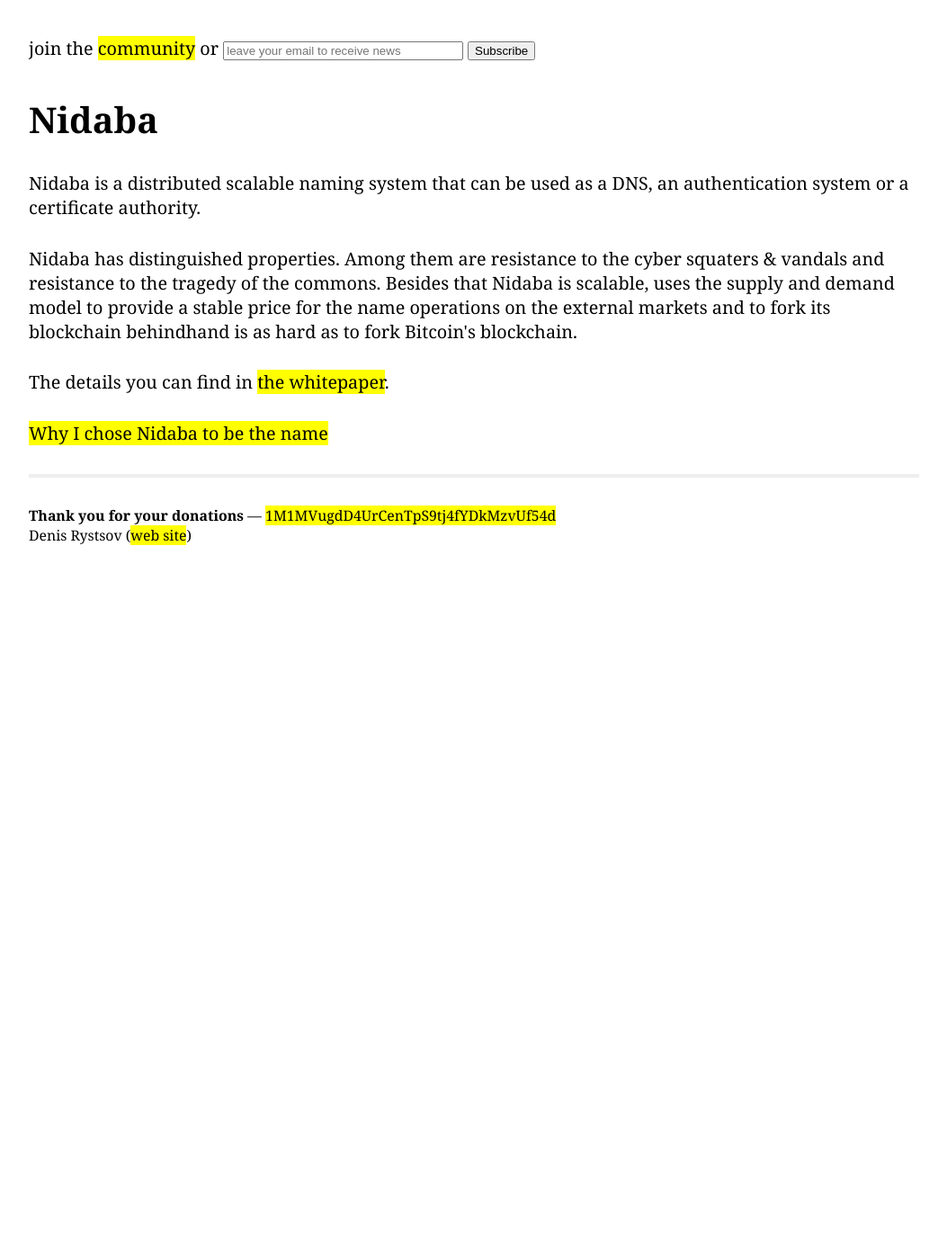
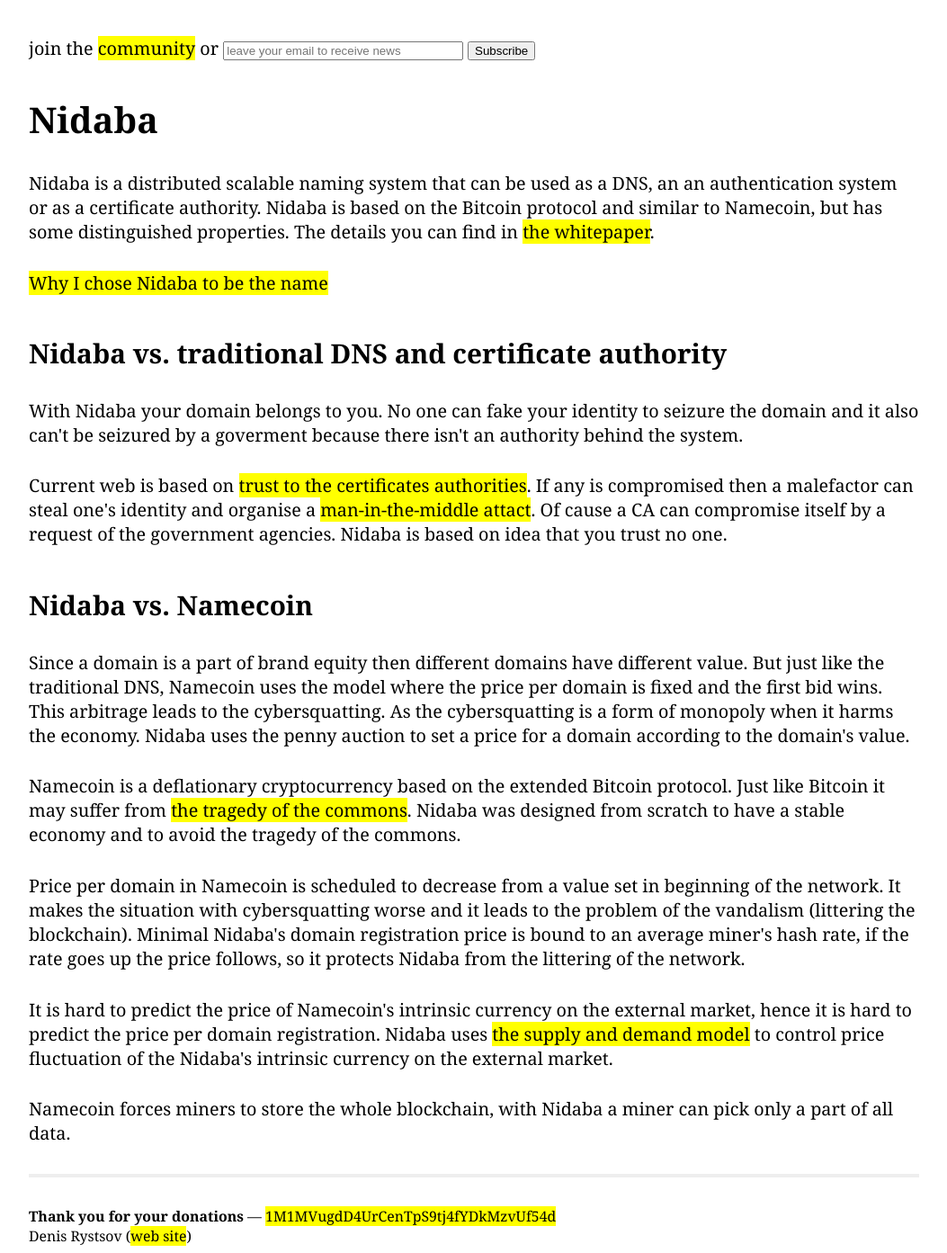
Before and after one commit to nidabapki/nidabapki.github.io, a Jekyll site: the page built from index.html, in a window 1280 px wide. Shown: the whole page at 90% size, without its empty margins (113-1166 px from the left). Built offline with Jekyll 4.4.1, drawn with Linux system fonts in a browser that asks for light colours; before the commit the page ends 900 px from its top, so only the background shows below that.

Commit message:
adds comparison with namecoin & dns

```diff
--- a/css/common.css
+++ b/css/common.css
@@ -24,7 +24,7 @@
     margin-top: 1.5em;
 }
 
-h3 {
+h2 {
     margin-top: 1.5em;
 }
 
--- a/index.html
+++ b/index.html
@@ -16,10 +16,24 @@
 
 <h1>Nidaba</h1>
 
-<p>Nidaba is a distributed scalable naming system that can be used as a DNS, an authentication system or a certificate authority.</p>
-
-<p>Nidaba has distinguished properties. Among them are resistance to the cyber squaters &amp; vandals and resistance to the tragedy of the commons. Besides that Nidaba is scalable, uses the supply and demand model to provide a stable price for the name operations on the external markets and to fork its blockchain behindhand is as hard as to fork Bitcoin's blockchain.</p>
-
-<p>The details you can find in <a href="{{ site.url }}/files/nidaba.pdf">the whitepaper</a>.</p>
+<p>Nidaba is a distributed scalable naming system that can be used as a DNS, an an authentication system or as a certificate authority. Nidaba is based on the Bitcoin protocol and similar to Namecoin, but has some distinguished properties. The details you can find in <a href="{{ site.url }}/files/nidaba.pdf">the whitepaper</a>.</p>
 
 <p><a href="http://rystsov.info/2014/04/24/nidaba.html">Why I chose Nidaba to be the name</a></p>
+
+<h2>Nidaba vs. traditional DNS and certificate authority</h2>
+
+<p>With Nidaba your domain belongs to you. No one can fake your identity to seizure the domain and it also can't be seizured by a goverment because there isn't an authority behind the system.</p>
+
+<p>Current web is based on <a href="http://en.wikipedia.org/wiki/Certificate_authority#CA_compromise">trust to the certificates authorities</a>. If any is compromised then a malefactor can steal one's identity and organise a <a href="http://en.wikipedia.org/wiki/Man-in-the-middle_attack">man-in-the-middle attact</a>. Of cause a CA can compromise itself by a request of the government agencies. Nidaba is based on idea that you trust no one.</p>
+
+<h2>Nidaba vs. Namecoin</h2>
+
+<p>Since a domain is a part of brand equity then different domains have different value. But just like the traditional DNS, Namecoin uses the model where the price per domain is fixed and the first bid wins. This arbitrage leads to the cybersquatting. As the cybersquatting is a form of monopoly when it harms the economy. Nidaba uses the penny auction to set a price for a domain according to the domain's value.</p>
+
+<p>Namecoin is a deflationary cryptocurrency based on the extended Bitcoin protocol. Just like Bitcoin it may suffer from <a href="https://en.bitcoin.it/wiki/Tragedy_of_the_Commons">the tragedy of the commons</a>. Nidaba was designed from scratch to have a stable economy and to avoid the tragedy of the commons.</p>
+
+<p>Price per domain in Namecoin is scheduled to decrease from a value set in beginning of the network. It makes the situation with cybersquatting worse and it leads to the problem of the vandalism (littering the blockchain). Minimal Nidaba's domain registration price is bound to an average miner's hash rate, if the rate goes up the price follows, so it protects Nidaba from the littering of the network.</p>
+
+<p>It is hard to predict the price of Namecoin's intrinsic currency on the external market, hence it is hard to predict the price per domain registration. Nidaba uses <a href="http://en.wikipedia.org/wiki/Supply_and_demand">the supply and demand model</a> to control price fluctuation of the Nidaba's intrinsic currency on the external market.</p>
+
+<p>Namecoin forces miners to store the whole blockchain, with Nidaba a miner can pick only a part of all data.</p>
```
